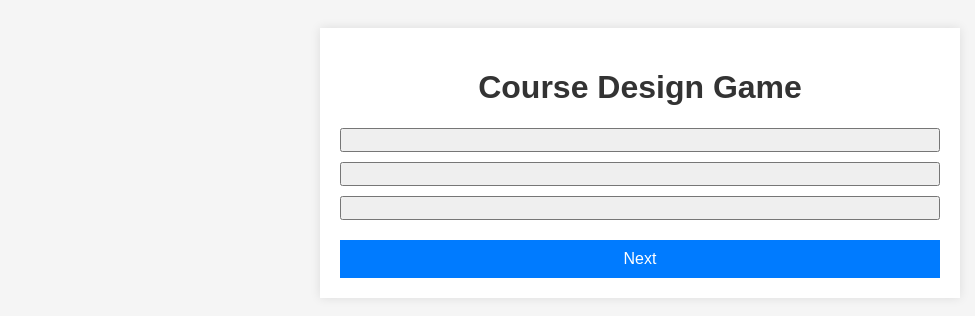
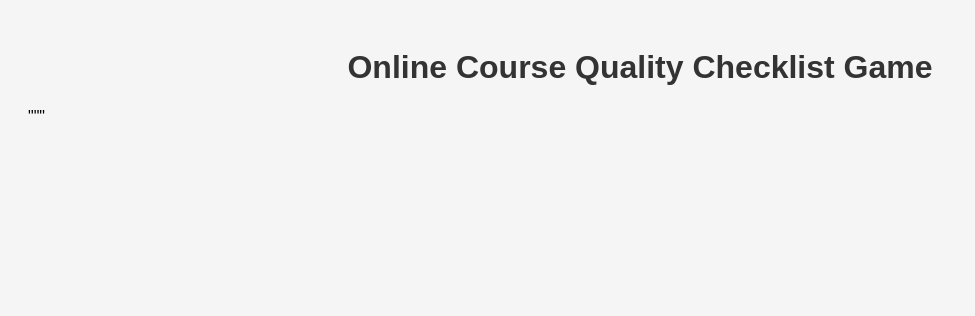
Before and after one commit to IB2023CETLOE/course_review_game, a plain HTML site: page index.html in a window 1280 px wide. Shown: the whole page, without its empty margins (0-975 px from the left). Drawn offline with Linux system fonts and the light colour scheme.

Commit message:
Update index.html

```diff
--- a/index.html
+++ b/index.html
@@ -1,21 +1,14 @@
 <!DOCTYPE html>
 <html>
 <head>
-    <title>Course Design Game</title>
+    <title>Online Course Quality Checklist Game</title>
     <link rel="stylesheet" type="text/css" href="styles.css">
 </head>
 <body>
-    <div class="game-container">
-        <h1>Course Design Game</h1>
-        <p id="question"></p>
-        <div class="options">
-            <button id="option1" class="option-btn"></button>
-            <button id="option2" class="option-btn"></button>
-            <button id="option3" class="option-btn"></button>
-        </div>
-        <p id="feedback"></p>
-        <button id="next" class="next-btn">Next</button>
-    </div>
+    <h1>Online Course Quality Checklist Game</h1>
+    <h2 id="question"></h2>
+    <div id="options"></div>
     <script src="game.js"></script>
 </body>
 </html>
+"""
```
